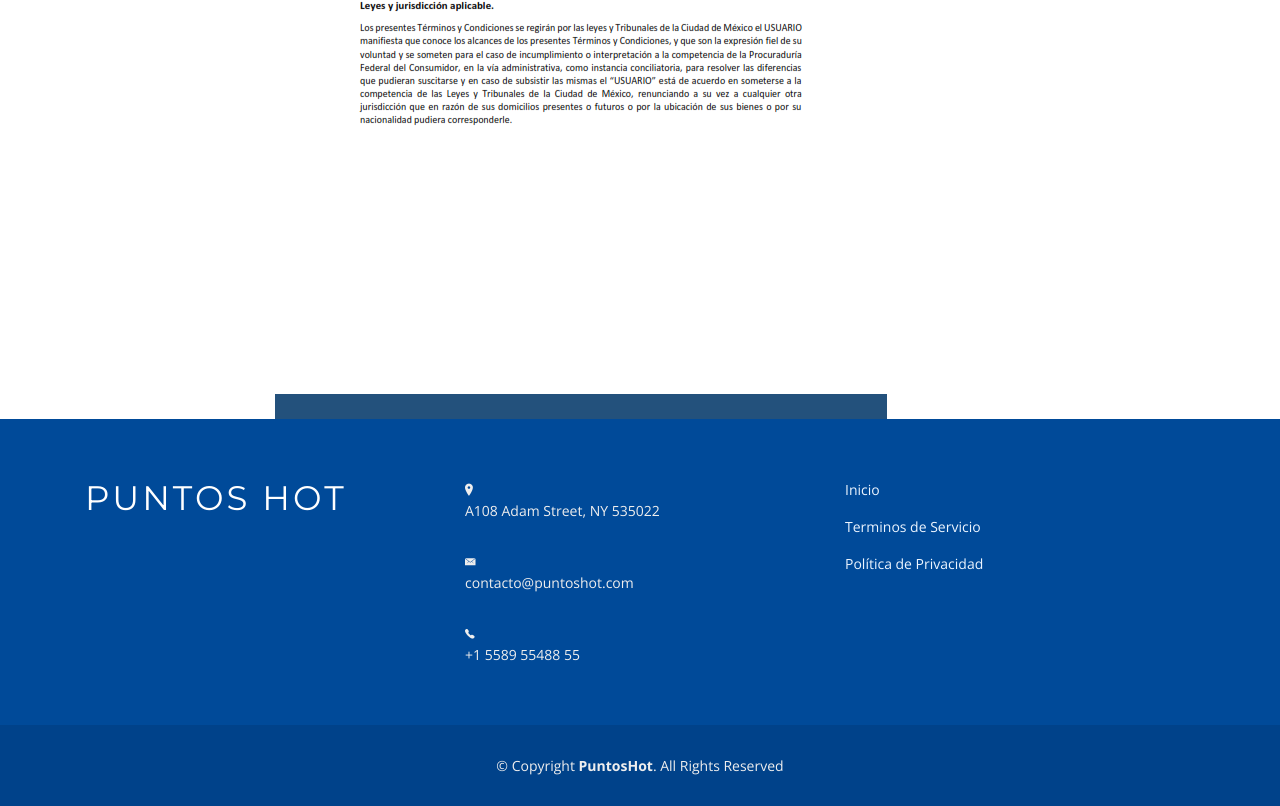
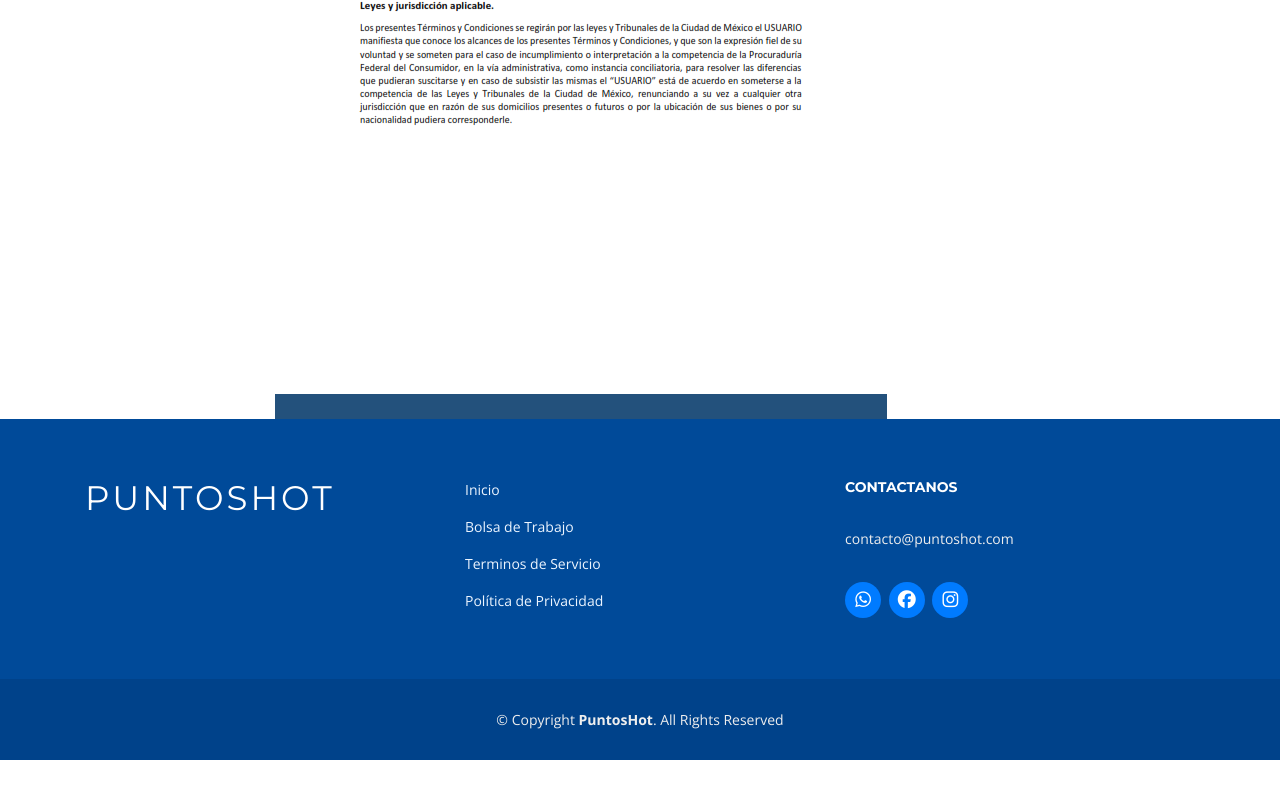
Before and after one commit to 7Mendez/mobirise-web-page, a plain HTML site: page terminos.html in a window 1280 px wide. Shown: the part 2787-3593 px from the top of the page. After the commit the page ends 3547 px from the top, so only its background shows below. Drawn offline with nearby package versions, Linux system fonts and the light colour scheme; files whose address does not match are found by name.

Commit message:
cambios en el footer

```diff
--- a/terminos.html
+++ b/terminos.html
@@ -94,6 +94,7 @@
 
   </main>
 
+
   <!--==========================
     Footer
   ============================-->
@@ -102,31 +103,30 @@
       <div class="container">
         <div class="row">
 
+          <div class="col-lg-4 col-md-6 footer-info">
+            <h3>PUNTOSHOT</h3>
+          </div>
 
-            <div class="col-lg-4 col-md-4 footer-info">
-                <h3>Puntos Hot</h3>
-              </div>
+          <div class="col-lg-4 col-md-6 footer-links">
+            <ul>
+              <li><a href="index.html">Inicio</a></li>
+              <li><a href="index.html">Bolsa de Trabajo</a></li>
+              <li><a href="terminos.html">Terminos de Servicio</a></li>
+              <li><a href="privacidad.html">Política de Privacidad</a></li>
+            </ul>
+          </div>
 
-            <div class="col-lg-4 col-md-4 info">
+          <div class="col-lg-3 col-md-6 footer-contact">
+            <h4>Contactanos</h4>
+            <p>contacto@puntoshot.com</p>
 
-              <i class="ion-ios-location"> </i>
-              <p>A108 Adam Street, NY 535022</p>
-
-              <i class="ion-ios-email"></i>
-              <p>contacto@puntoshot.com</p>
-
-              <i class="ion-ios-telephone"></i>
-              <p>+1 5589 55488 55</p>
-
+            <div class="social-links">
+              <a href="https://wa.me/529933336209?text=Estoy%20interesado" class="whatsapp"><i class="fa fa-whatsapp"></i></a>
+              <a href="https://www.facebook.com/PuntosHot-114068983481134/" class="facebook"><i class="fa fa-facebook"></i></a>
+              <a href="https://instagram.com/puntoshot?igshid=16qlu444fx26w" class="instagram"><i class="fa fa-instagram"></i></a>
             </div>
 
-            <div class="col-lg-4 col-md-6 footer-links">
-              <ul>
-                <li><a href="index.html">Inicio</a></li>
-                <li><a href="terminos.html">Terminos de Servicio</a></li>
-                <li><a href="privacidad.html">Política de Privacidad</a></li>
-              </ul>
-            </div>
+          </div>
 
         </div>
       </div>
@@ -137,7 +137,6 @@
         &copy; Copyright <strong>PuntosHot</strong>. All Rights Reserved
       </div>
     </div>
-
   </footer><!-- #footer -->
 
 
```
Also changed, not shown: empresas.html (+4 -3 lines), info.html (+5 -4 lines), membresia.html (+20 -22 lines), privacidad.html (+20 -22 lines), pymes.html (+5 -4 lines), venecia.html (+5 -4 lines), xavier.html (+6 -4 lines).
